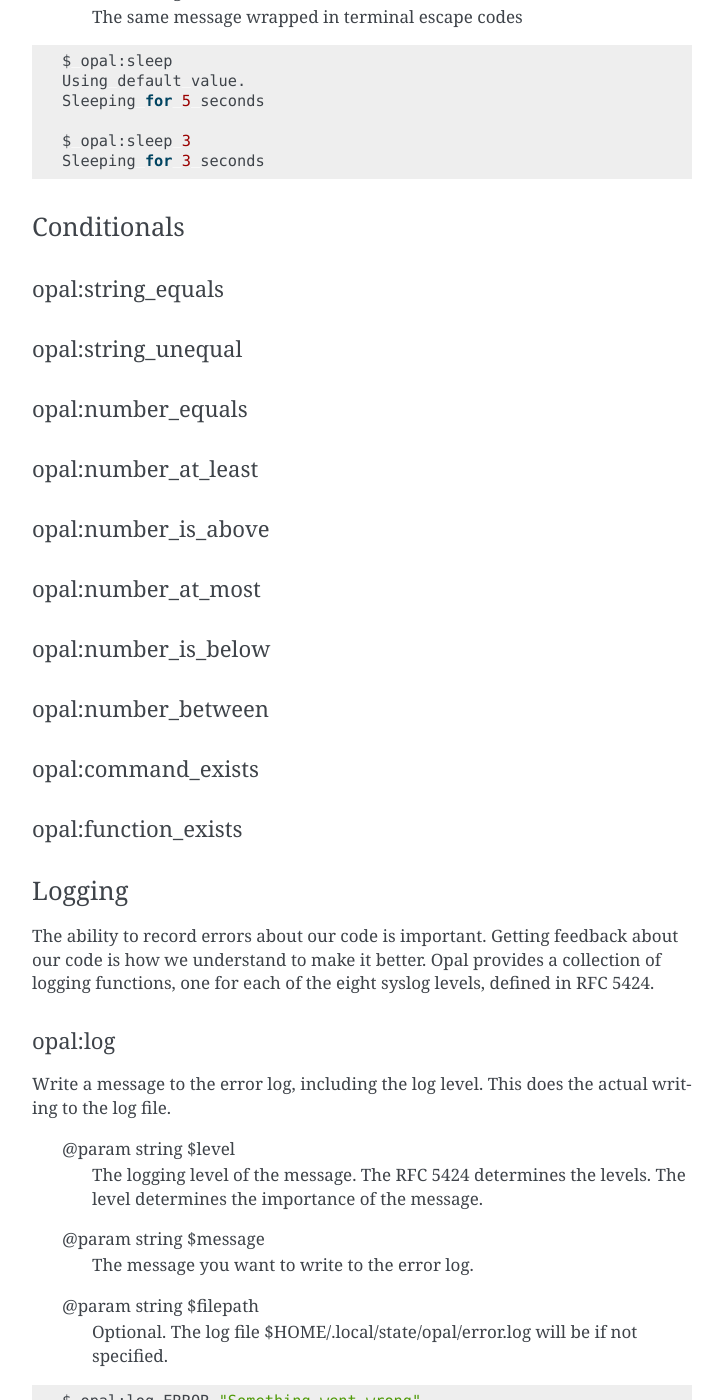
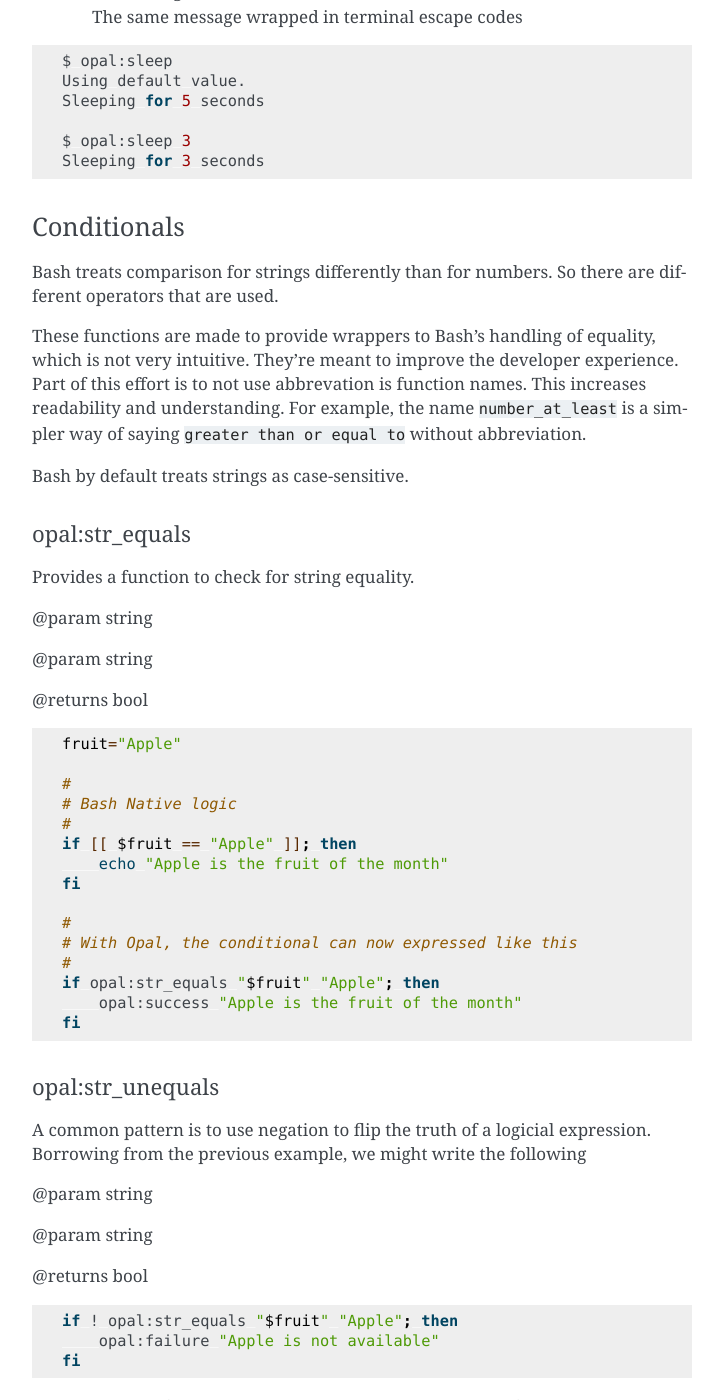
Before and after one commit to andrewwoods/opal-documentation-rtd, a Sphinx documentation site: the page built from docs/source/bash-core.rst, in a window 1280 px wide and 1400 px high, scrolled down 5836 px. Shown: the whole window, without its empty margins (388-1111 px from the left). Built offline with Sphinx 7.4.7, drawn with Linux system fonts in a browser that asks for light colours; some of the changed text lies outside the part shown.

Commit message:
Add docs for string_equals and string_unequals
These functions are for doing string comparisons,
and these docs reflect the recent name change
to keep all the string functions aligned.

```diff
--- a/docs/source/bash-core.rst
+++ b/docs/source/bash-core.rst
@@ -328,11 +328,74 @@ opal:sleep()
 Conditionals
 ^^^^^^^^^^^^
 
-opal:string_equals
-##################
+Bash treats comparison for strings differently than for numbers. So there are
+different operators that are used.
 
-opal:string_unequal
-###################
+These functions are made to provide wrappers to Bash's handling of equality,
+which is not very intuitive. They're meant to improve the developer experience.
+Part of this effort is to not use abbrevation is function names. This increases
+readability and understanding. For example, the name ``number_at_least`` is a
+simpler way of saying ``greater than or equal to`` without abbreviation.
+
+
+Bash by default treats strings as case-sensitive.
+
+opal:str_equals
+###############
+
+Provides a function to check for string equality.
+
+@param string
+
+@param string
+
+@returns bool
+
+.. code-block:: bash
+
+    fruit="Apple"
+
+    #
+    # Bash Native logic
+    #
+    if [[ $fruit == "Apple" ]]; then
+        echo "Apple is the fruit of the month"
+    fi
+
+    #
+    # With Opal, the conditional can now expressed like this
+    #
+    if opal:str_equals "$fruit" "Apple"; then
+        opal:success "Apple is the fruit of the month"
+    fi
+
+opal:str_unequals
+#################
+
+A common pattern is to use negation to flip the truth of a logicial expression.
+Borrowing from the previous example, we might write the following
+
+@param string
+
+@param string
+
+@returns bool
+
+.. code-block:: bash
+
+    if ! opal:str_equals "$fruit" "Apple"; then
+        opal:failure "Apple is not available"
+    fi
+
+Opal provides a function to combine that logic into a single function name:
+`str_unequals`. This is in the spirit of Perl's `unless` keyword.
+
+.. code-block:: bash
+
+    if opal:str_unequals "$fruit" "Apple"; then
+        opal:failure "Apple is not available"
+    fi
+
 
 opal:number_equals
 ##################
```
